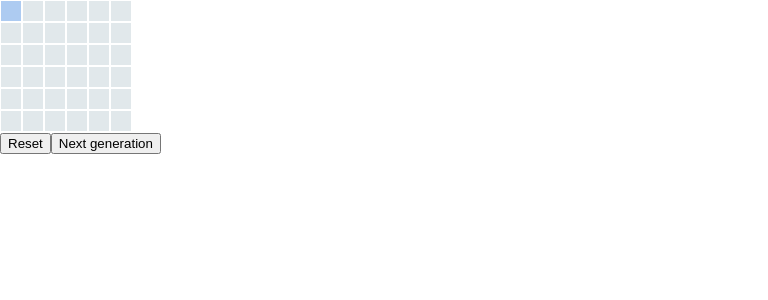
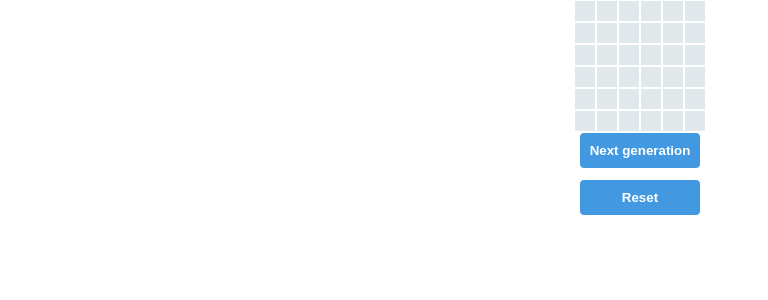
Before and after one commit to shawn-dsz/vigilant-octo-invention, a React (Create React App) app: page / in a window 1280 px wide. Shown: the top 300 px of the page, without its empty margins (0-768 px from the left). Built offline with nearby package versions, Linux system fonts and the light colour scheme.

Commit message:
Add styles & docs

```diff
--- a/src/App.css
+++ b/src/App.css
@@ -19,5 +19,41 @@
 }
 
 .cell:hover {
+  cursor: pointer;
   background-color: #adcbf1;
 }
+
+.grid {
+  display: flex;
+  justify-content: center;
+  flex-direction: column;
+}
+.btn-container {
+  display: flex;
+  justify-content: center;
+  flex-direction: column;
+  gap: 10px;
+}
+
+.btn {
+  padding: 10px;
+  color: white;
+  font-weight: bold;
+  border-radius: 5px;
+  border: 1px solid white;
+  background: #4299e1;
+}
+
+.btn:hover {
+  cursor: pointer;
+  background: #3c8dbc;
+}
+.btn:active {
+  border: 1px solid #3c8dbc;
+}
+
+.game {
+  display: flex;
+  flex-direction: column;
+  align-items: center;
+}
--- a/src/App.tsx
+++ b/src/App.tsx
@@ -12,7 +12,8 @@ function App() {
   const reset = () => dispatch({ type: 'RESET' });
 
   return (
-    <>
+    <div className="game">
+      <div className="grid">
         {grid.map((rows: number[], rowIndex: number) => {
           return (
             <div className="row" key={rowIndex}>
@@ -30,10 +31,16 @@ function App() {
             </div>
           );
         })}
-
-      <button onClick={reset}>Reset</button>
-      <button onClick={nextGeneration}>Next generation</button>
-    </>
+      </div>
+      <div className="btn-container">
+        <button className="btn" onClick={nextGeneration}>
+          Next generation
+        </button>
+        <button className="btn" onClick={reset}>
+          Reset
+        </button>
+      </div>
+    </div>
   );
 }
 
--- a/src/reducer.ts
+++ b/src/reducer.ts
@@ -1,7 +1,9 @@
 import { Action, Grid } from './types';
 import produce from 'immer';
 
-export const generateGrid = (size = 6): Grid =>
+const GRID_SIZE = 6;
+
+export const generateGrid = (size = GRID_SIZE): Grid =>
   Array.from({ length: size }, () => Array.from({ length: size }, () => 0));
 
 const operations = [
```
Also changed, not shown: 1 other file (tests, documents, lock files or other folders). Lines whose indentation alone changed are shown as unchanged.
